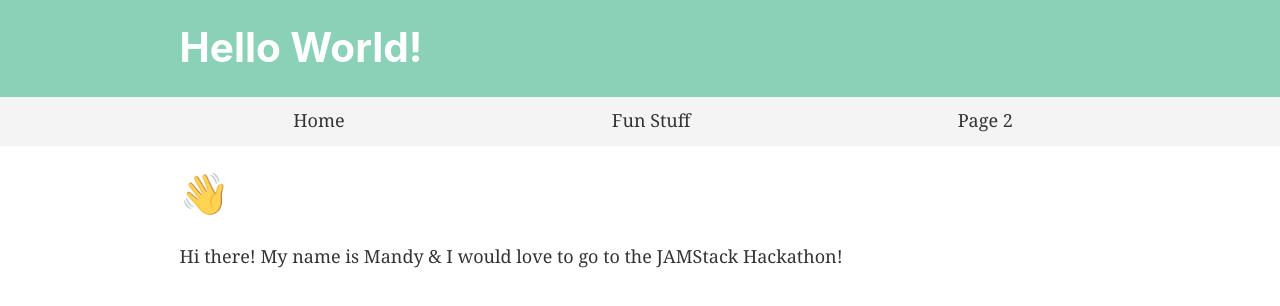
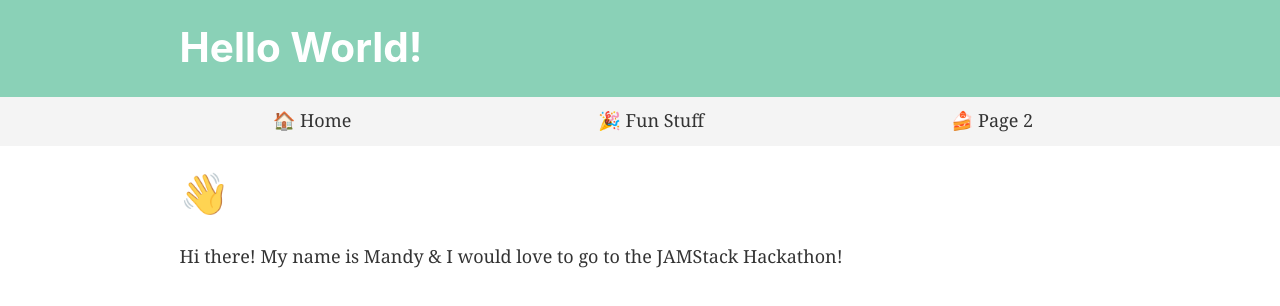
Before and after one commit to mandytrinh/JAMstack-hello-world, a Gatsby site: page / in a window 1280 px wide. Built offline with nearby package versions, Linux system fonts and the light colour scheme; Gatsby itself is replaced by a stand-in of ours.

Commit message:
added some emoticons

```diff
--- a/src/components/menu.js
+++ b/src/components/menu.js
@@ -11,9 +11,9 @@ const Menu = () => (
       display: 'flex',
       justifyContent: 'space-evenly'
     }}>
-      <li><a href = '/'>Home</a></li>
-      <li><a href = './fun-stuff'>Fun Stuff</a></li>
-      <li><a href = './page-2'>Page 2</a></li>
+      <li><a href = '/'>🏠 Home</a></li>
+      <li><a href = './fun-stuff'>🎉 Fun Stuff </a></li>
+      <li><a href = './page-2'>🍰 Page 2</a></li>
     </ul>
   </div>
 )
```
